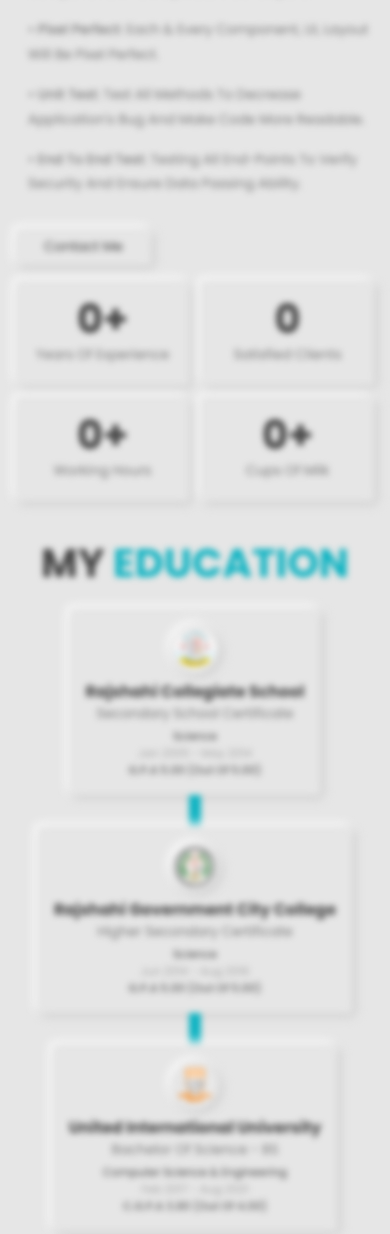
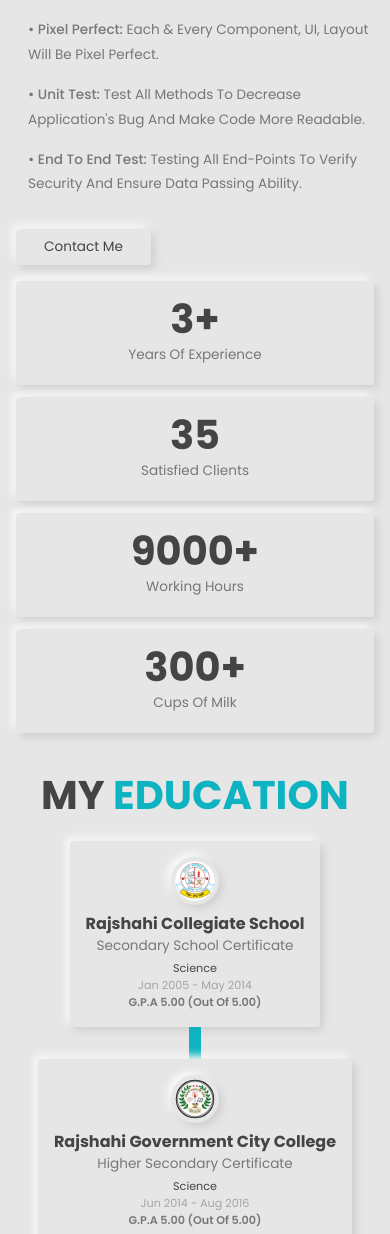
Before and after one commit to arafat006/portfolio, a plain HTML site: page index.html in a window 390 px wide. Shown: the part 1645-2879 px from the top of the page. Before the commit the page ends 844 px from the top, so only its background shows below. Drawn offline with nearby package versions, Linux system fonts and the light colour scheme; animation ran at ten frames a second.

Commit message:
Added counting animation on additional info and fixed loading issue for mobile devices

```diff
--- a/css/style.css
+++ b/css/style.css
@@ -363,7 +363,6 @@ section#home{
     #menu-btn{
         display: initial;
     }
-
 }
 
 @media (max-width:450px){
@@ -376,5 +375,4 @@ section#home{
         width:100%;
         border-right: 0;
     }
-
 }
--- a/database/additionalInfo.json
+++ b/database/additionalInfo.json
@@ -1,21 +1,21 @@
 [
     {
-        "count": "3",
+        "count": 3,
         "title": "Years Of Experience",
         "overflow": true
     },
     {
-        "count": "35",
+        "count": 35,
         "title": "Satisfied Clients",
         "overflow": false
     },
     {
-        "count": "9000",
+        "count": 9000,
         "title": "Working Hours",
         "overflow": true
     },
     {
-        "count": "300",
+        "count": 300,
         "title": "Cups Of Milk",
         "overflow": true
     }
--- a/index.html
+++ b/index.html
@@ -24,7 +24,7 @@
     <link rel="stylesheet" href="css/footer.css">
 </head>
 
-<body style="filter: blur(3px); -webkit-filter: blur(3px); position: fixed;">
+<body style="filter: blur(3px); -webkit-filter: blur(3px);" onload="onLoadBody()">
 
     <header class="header">
         <div class="user">
@@ -394,6 +394,7 @@
 
             var activeDeviceType = 0;
             var currentSkillList;
+            var additionalInfoAnimationDuration = 2500;
 
             const skillSvgRoundSmall = 251;
             const skillSvgRoundMedium = 328;
@@ -440,9 +441,82 @@
 
             //Additional Info creation
             $.getJSON('database/additionalInfo.json', function(additionalInfoList){
+
                 additionalInfoList.forEach(additionalInfo => {
                     $(createAdditionalInfoBox(additionalInfo)).appendTo('#additional-info-container');
                 });
+
+                var customOffset = 70;
+                var maxAdditionalLength = (Math.max(...additionalInfoList.map(a => a.count)).toString().length + 1) * 35;
+                $('#additional-info-container h3').css('min-width', maxAdditionalLength);
+
+                // $('#additional-info-container h3').each(function (index) {
+                //     $(this).css('min-width', (additionalInfoList[index].count.toString().length + 1) * 35);
+                // });
+
+                var hT = $('#additional-info').offset().top,
+                    hH = $('#additional-info').outerHeight(),
+                    wH = $(window).height(),
+                    wS = $(window).scrollTop();
+
+                if (!additionalInfoTriggered && wS > (hT + hH - wH - customOffset)) {
+
+                    additionalInfoTriggered = true;
+                    $(".counter").each(function (index) {
+                        var $this = $(this);
+                        $({
+                            countNum: $this.text()
+                        }).animate(
+                            {
+                                countNum: additionalInfoList[index].count
+                            },
+                            {
+                                duration: additionalInfoAnimationDuration,
+                                easing: "swing",
+                                step: function () {
+                                    $this.text(Math.ceil(this.countNum));
+                                },
+                                complete: function () {
+                                    $this.text(Math.ceil(this.countNum));
+                                }
+                            }
+                        );
+                    });
+                }
+
+                $(window).scroll(function () {
+                    var hT = $('#additional-info').offset().top,
+                        hH = $('#additional-info').outerHeight(),
+                        wH = $(window).height(),
+                        wS = $(this).scrollTop();
+
+                    if (!additionalInfoTriggered && wS > (hT + hH - wH - customOffset)) {
+
+                        additionalInfoTriggered = true;
+                        $(".counter").each(function (index) {
+                            var $this = $(this);
+
+                            $({
+                                countNum: $this.text()
+                            }).animate(
+                                {
+                                    countNum: additionalInfoList[index].count
+                                },
+                                {
+                                    duration: additionalInfoAnimationDuration,
+                                    easing: "swing",
+                                    step: function () {
+                                        $this.text(Math.ceil(this.countNum));
+                                    },
+                                    complete: function () {
+                                        $this.text(Math.ceil(this.countNum));
+                                    }
+                                }
+                            );
+                        });
+                    }
+                });
+
             }).fail(function(){
                 //Additional loading failed...
             });
@@ -537,83 +611,15 @@
                 //Interests loading failed...
             });
 
-            $.getJSON('database/additionalInfo.json', function(additionalInfoList){
-
-                var customOffset = 70;
-
-                var hT = $('#additional-info').offset().top,
-                    hH = $('#additional-info').outerHeight(),
-                    wH = $(window).height(),
-                    wS = $(window).scrollTop();
-
-                if (!additionalInfoTriggered && wS > (hT + hH - wH - customOffset)) {
-
-                    additionalInfoTriggered = true;
-                    $(".counter").each(function (index) {
-                        var $this = $(this);
-                        $({
-                            countNum: $this.text()
-                        }).animate(
-                            {
-                                countNum: additionalInfoList[index].count
-                            },
-                            {
-                                duration: 2000,
-                                easing: "swing",
-                                step: function () {
-                                    $this.text(Math.ceil(this.countNum));
-                                },
-                                complete: function () {
-                                    $this.text(Math.ceil(this.countNum));
-                                }
-                            }
-                        );
-                    });
-                }
-
-                $(window).scroll(function () {
-                    var hT = $('#additional-info').offset().top,
-                        hH = $('#additional-info').outerHeight(),
-                        wH = $(window).height(),
-                        wS = $(this).scrollTop();
-
-                    if (!additionalInfoTriggered && wS > (hT + hH - wH - customOffset)) {
-
-                        additionalInfoTriggered = true;
-                        $(".counter").each(function (index) {
-                            var $this = $(this);
-
-                            $({
-                                countNum: $this.text()
-                            }).animate(
-                                {
-                                    countNum: additionalInfoList[index].count
-                                },
-                                {
-                                    duration: 2000,
-                                    easing: "swing",
-                                    step: function () {
-                                        $this.text(Math.ceil(this.countNum));
-                                    },
-                                    complete: function () {
-                                        $this.text(Math.ceil(this.countNum));
-                                    }
-                                }
-                            );
-                        });
-                    }
-                });
-            });
-
-            $(window).on('load', function(){
-                $('body').css({'-webkit-filter': 'unset','position': 'unset'});
-            });
-
             $(window).on('resize', function() {
                 drawSkillPercentCircle(currentSkillList);
             });
         });
 
+        function onLoadBody(){
+            $('body').css({'-webkit-filter': 'unset'});
+        }
+
     </script>
 </body>
 
```
